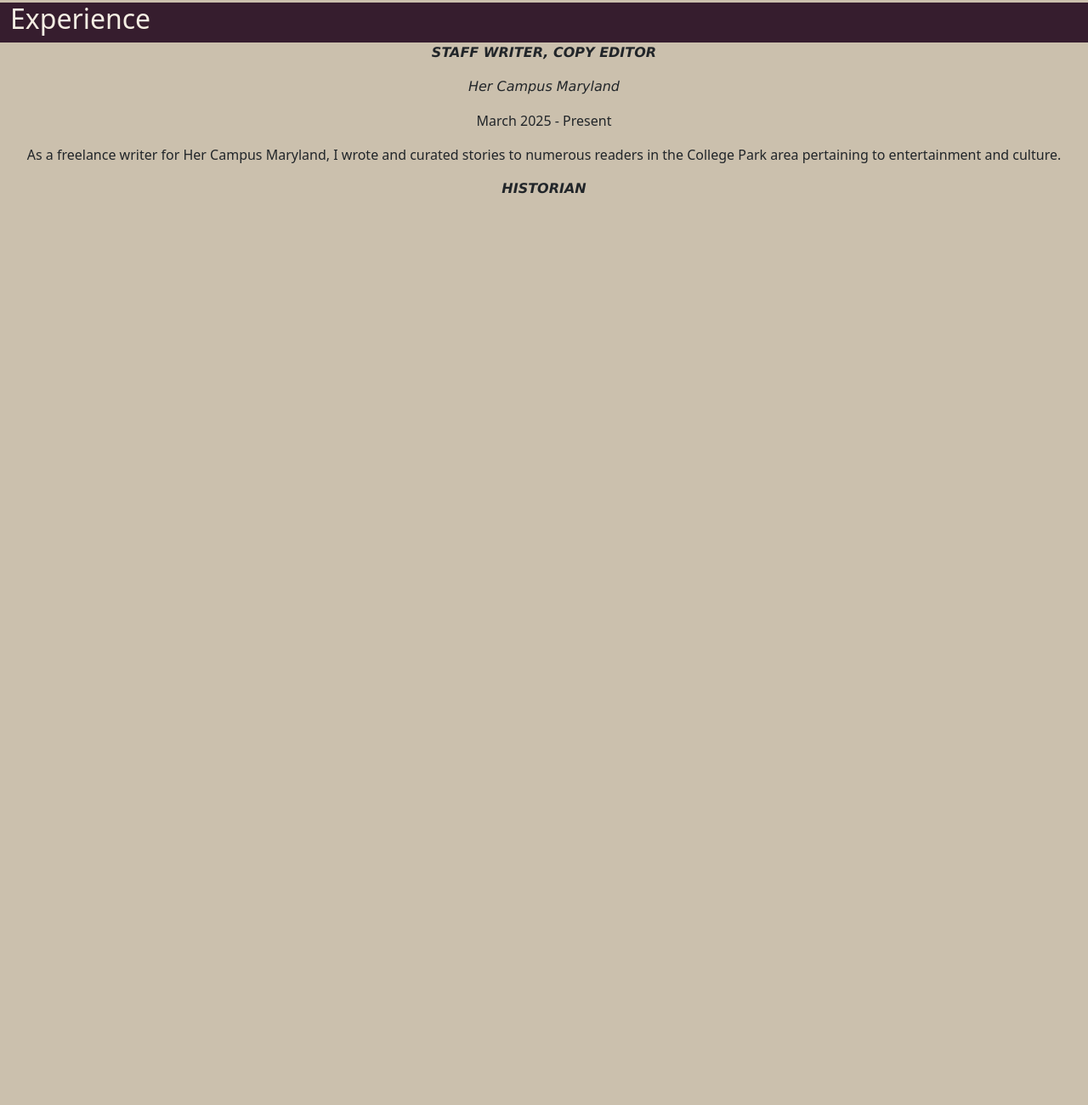
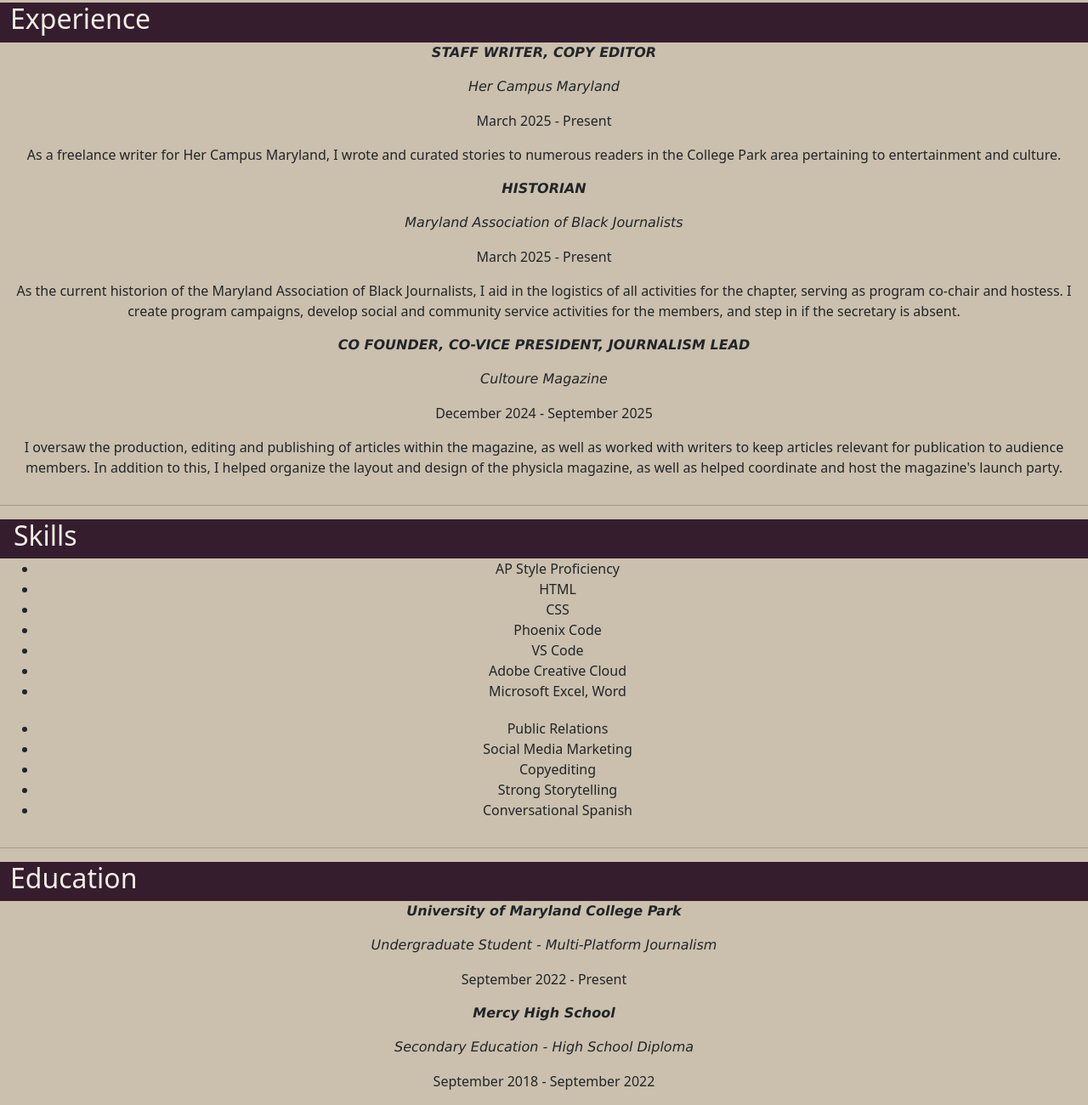
Before and after one commit to koreeperry/kperryj352, a plain HTML site: page online-portfolio/mockup/index.html in a window 1280 px wide. Shown: the part 642-1942 px from the top of the page at 85% size. Before the commit the page ends 892 px from the top, so only its background shows below. Drawn offline with nearby package versions, Linux system fonts and the light colour scheme; a web font is replaced by a local one.

Commit message:
Update index.html

```diff
--- a/online-portfolio/mockup/index.html
+++ b/online-portfolio/mockup/index.html
@@ -87,4 +87,105 @@
                 <div class="col-12">
                     <p class="jobtitle">HISTORIAN</p>
 
-                    <p class="
+                    <p class="location">Maryland Association of Black Journalists</p>
+
+                    <p class="date">March 2025 - Present</p>
+
+                    <p class="description" "col-12">
+                        As the current historion of the Maryland Association of Black Journalists, I aid in the
+                        logistics of all activities for the chapter, serving as program co-chair and hostess. I create
+                        program campaigns, develop social and community service activities for the members, and step in
+                        if the secretary is absent.
+                    </p>
+                </div>
+
+                <div class="container-fluid">
+                    <div class="row">
+                        <div class="col-12">
+                            <p class="jobtitle">CO FOUNDER, CO-VICE PRESIDENT, JOURNALISM LEAD</p>
+
+                            <p class="location">Cultoure Magazine</p>
+
+                            <p class="date">December 2024 - September 2025</p>
+
+                            <p class="description" "col-12">I oversaw the production, editing and publishing of articles within the magazine, as well as worked with writers to keep articles relevant for publication to audience members. In addition to this, I helped organize the layout and design of the physicla magazine, as well as helped coordinate and host the magazine's launch party.</p>
+                        </div>
+                    </div>
+                </div>
+            </div>
+        </div>
+
+        <hr />
+
+        <div class="container-fluid" id="navigation">
+            <div class="row">
+                <div class="col-1">
+                    <h2>Skills</h2>
+                </div>
+            </div>
+        </div>
+
+
+        <div class="container-fluid" "list-container">
+                    <div class="row" "list-wrapper">
+                        <div class="col-12">
+                            <ul>
+                            <li>AP Style Proficiency</li>
+                            <li>HTML</li>
+                            <li>CSS</li>
+                            <li>Phoenix Code</li>
+                            <li>VS Code</li>
+                            <li>Adobe Creative Cloud</li>
+                            <li>Microsoft Excel, Word</li>
+
+                            <div class="list-wrapper"></div>
+
+                            <li>Public Relations</li>
+                            <li>Social Media Marketing</li>
+                            <li>Copyediting</li>
+                            <li>Strong Storytelling</li>
+                            <li>Conversational Spanish</li>
+                            </ul>
+
+                        </div>
+            </div>
+        </div>
+
+        <hr />
+
+          <div class="container-fluid" id="navigation">
+            <div class="row">
+                <div class="col-1">
+                    <h2>Education</h2>
+                </div>
+            </div>
+        </div>
+
+         <div class="container-fluid">
+            <div class="row">
+                <div class="col-12">
+                    <p class="jobtitle">University of Maryland College Park</p>
+
+                    <p class="location"> Undergraduate Student - Multi-Platform Journalism</p>
+
+                    <p class="date">September 2022 - Present</p>
+
+                </div>
+            </div>
+
+             <div class="container-fluid">
+            <div class="row">
+                <div class="col-12">
+                    <p class="jobtitle">Mercy High School</p>
+
+                    <p class="location">Secondary Education - High School Diploma</p>
+
+                    <p class="date">September 2018 - September 2022</p>
+
+                </div>
+            </div>
+
+             </div>
+        </div>
+    </body>
+</html>
```
